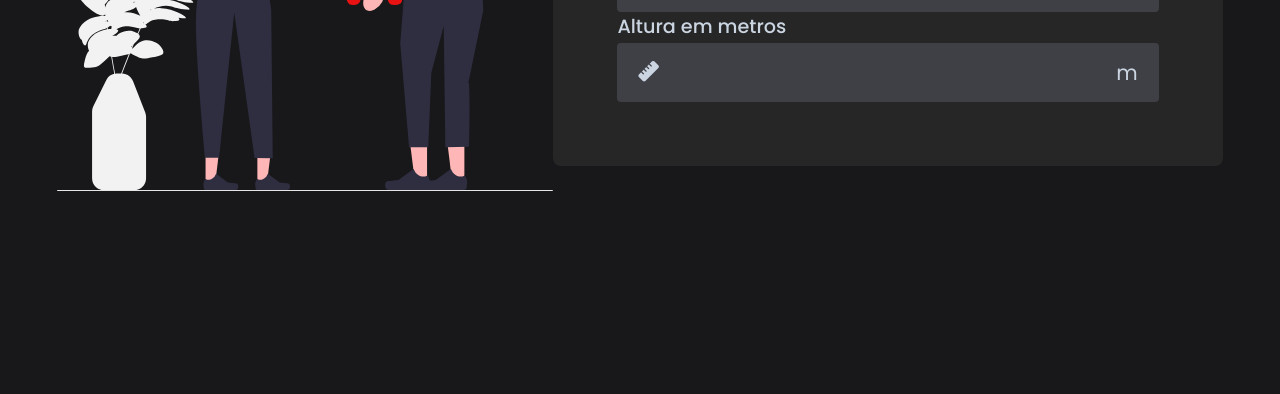
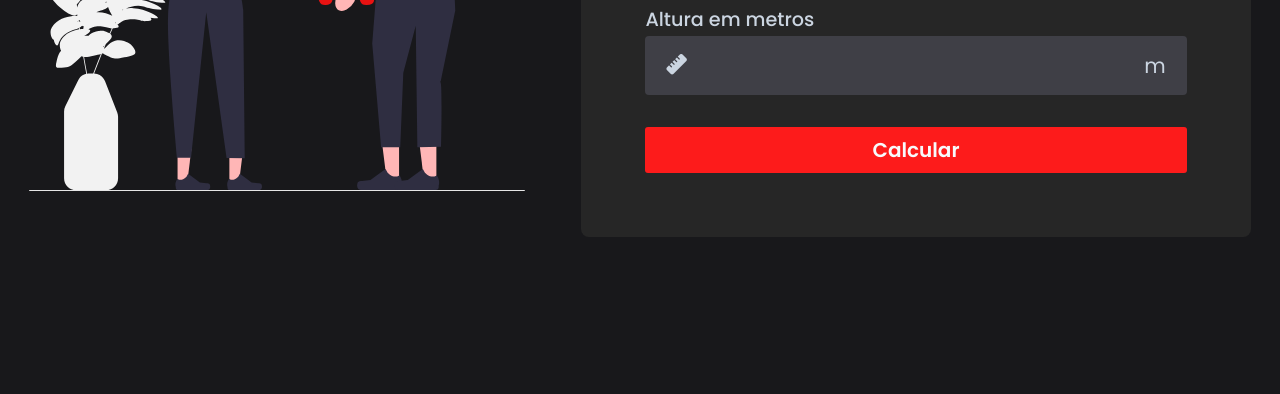
Before and after one commit to aninha306/revisao-2semestre, a plain HTML site: page index.html in a window 1280 px wide. Shown: the part 431-825 px from the top of the page. Drawn offline with Linux system fonts and the light colour scheme.

Commit message:
feat: create button

```diff
--- a/assets/css/styles.index.css
+++ b/assets/css/styles.index.css
@@ -1,43 +1,54 @@
 @import url('https://fonts.googleapis.com/css2?family=Poppins:wght@100;200;300;400;500;600&display=swap');
-*{
+
+* {
     margin: 0;
     padding: 0;
     box-sizing: border-box;
     font-family: 'Poppins', sans-serif;
 }
-body{
+
+body {
     background-color: #18181b;
 }
-main{
+
+main {
     display: flex;
     justify-content: center;
     align-items: center;
     width: 100%;
     height: 100vh;
+    gap: 3.5rem;
 }
-img{
+
+img {
     width: 31rem;
 }
-#form{
+
+#form {
     display: flex;
     flex-direction: column;
     padding: 2rem;
     color: #f8fafc;
     background-color: #262626;
     border-radius: 8px;
+    gap: 2rem;
 }
-#calculator{
+
+#calculator {
     display: flex;
     flex-direction: column;
     padding: 2rem;
+    gap: 2rem;
 
 }
-.input-box label{
+
+.input-box label {
     font-weight: 500;
     font-size: 1.2rem;
     color: #cbd5e1;
 }
-.input-field{
+
+.input-field {
     display: flex;
     align-items: center;
     justify-content: space-between;
@@ -46,7 +57,8 @@ img{
     border-radius: 4px;
     margin-top: 2px;
 }
-.input-field input{
+
+.input-field input {
     background-color: transparent;
     border: none;
     width: 100%;
@@ -54,12 +66,32 @@ img{
     color: #f8fafc;
     padding: 0 0.5rem;
 }
+
 .input-field input::-webkit-outer-spin-button,
 .input-field input::-webkit-inner-spin-button {
     appearance: none;
 }
-.unit, .icon{
+
+.unit,
+.icon {
     color: #cbd5e1;
     font-size: 1.3rem;
     padding: 0.6rem 1rem;
 }
+
+#calculate {
+    background-color: #fd1b1b;
+    border: none;
+    color: #f8fafc;
+    font-size: 1.25rem;
+    font-weight: bold;
+    padding: 0.5rem 0;
+    cursor: pointer;
+    width: 100%;
+    border-radius: 3px;
+}
+
+.input-field input:focus {
+    outline: none;
+
+}
--- a/index.html
+++ b/index.html
@@ -33,6 +33,7 @@
                         <span class="unit">m</span>
                     </div>
                 </div>
+                <button id="calculate">Calcular</button>
             </div>
         </section>
     </main>
```
Lines whose indentation alone changed are shown as unchanged.
